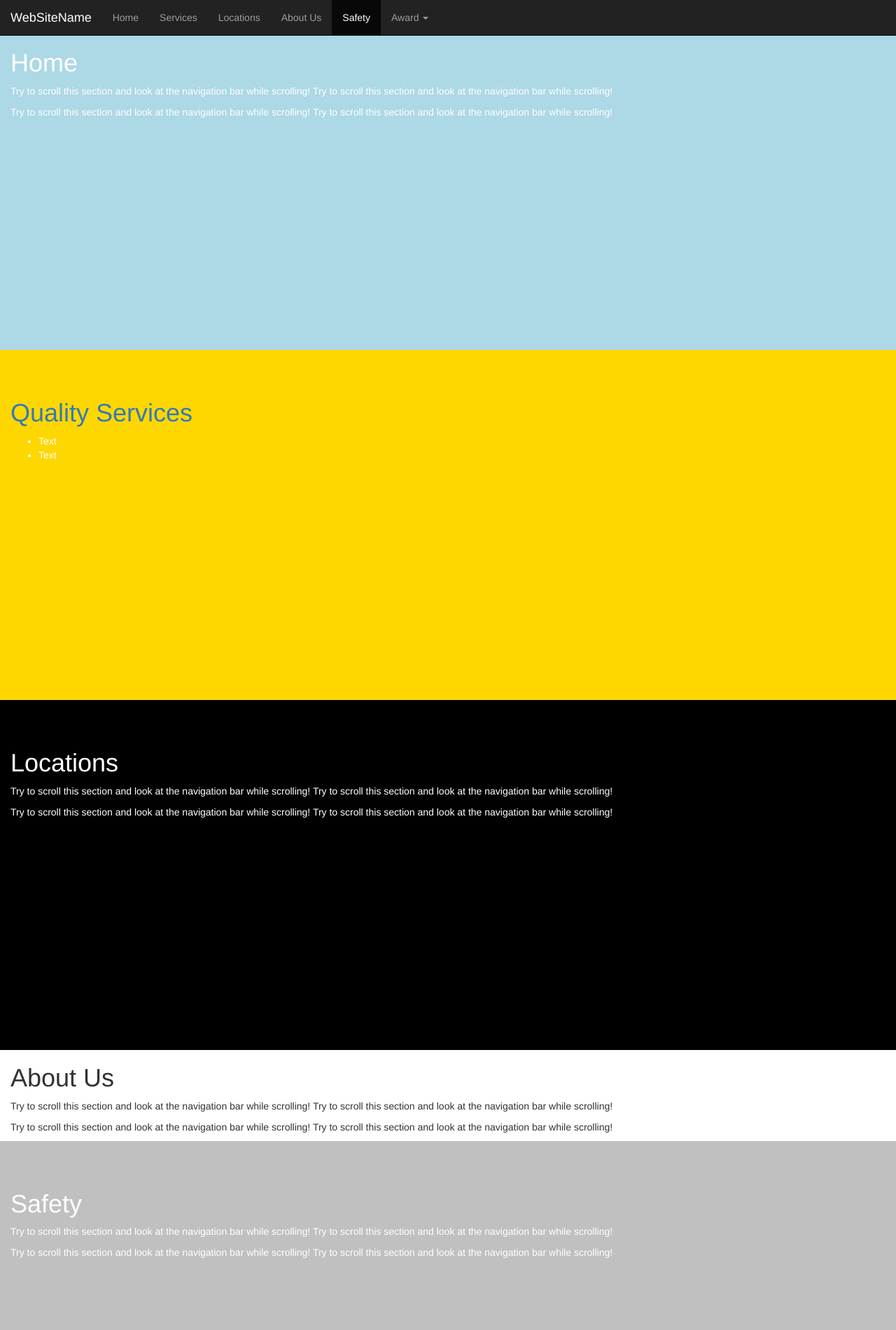
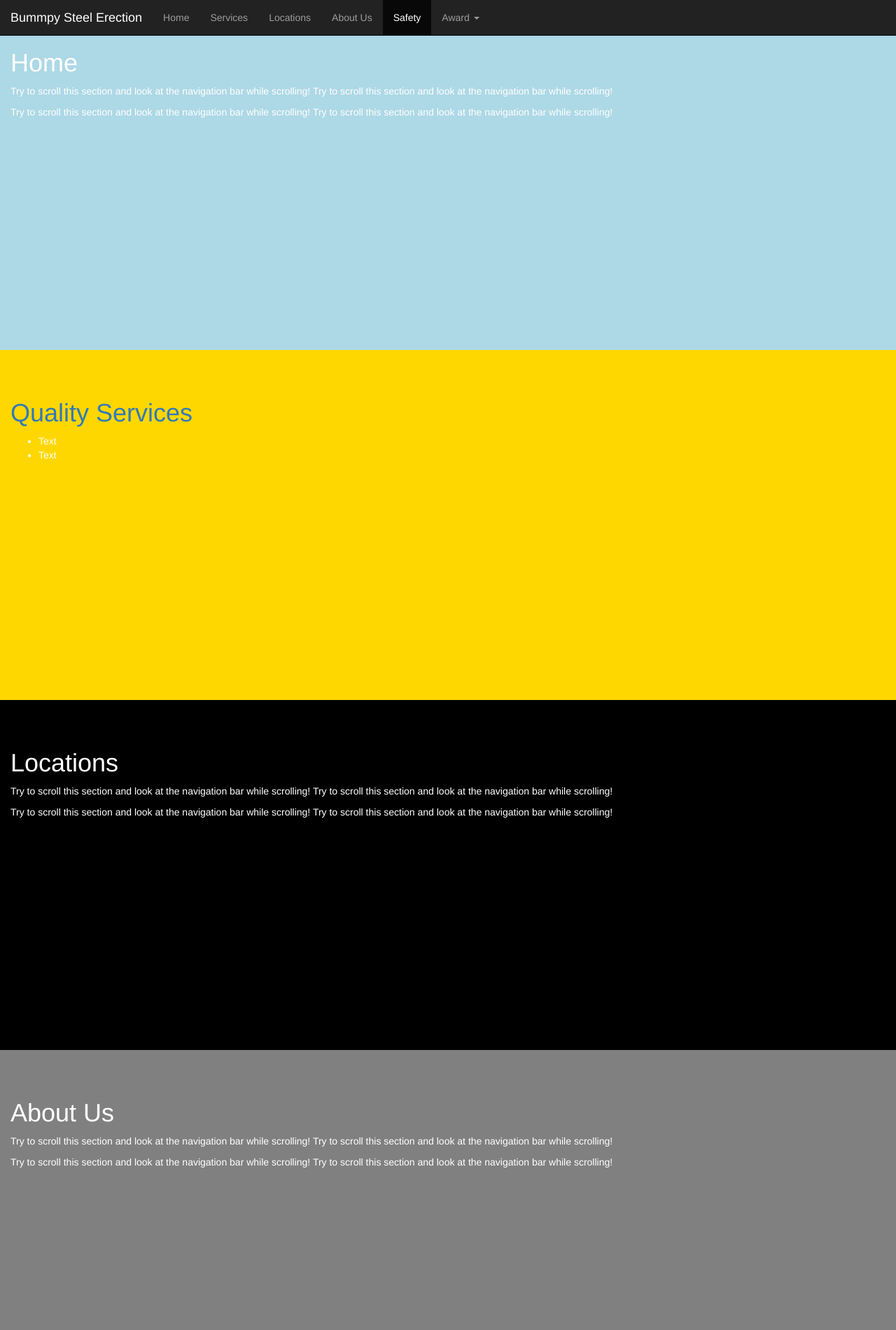
Before and after one commit to TonyGJr/BSE, a plain HTML site: page index.html in a window 1280 px wide. Shown: the top 1900 px of the page at 70% size. Drawn offline with nearby package versions, Linux system fonts and the light colour scheme.

Commit message:
Add company name and fix about style

```diff
--- a/index.html
+++ b/index.html
@@ -20,7 +20,7 @@
           <span class="icon-bar"></span>
           <span class="icon-bar"></span>
       </button>
-                <a class="navbar-brand" href="#">WebSiteName</a>
+                <a class="navbar-brand" href="#">Bummpy Steel Erection</a>
             </div>
             <div>
                 <div class="collapse navbar-collapse" id="myNavbar">
--- a/style.css
+++ b/style.css
@@ -29,7 +29,7 @@
     }
 
 
-  #gallery {
+  #about {
       padding-top:50px;
       height:500px;
       color: #fff;
```
